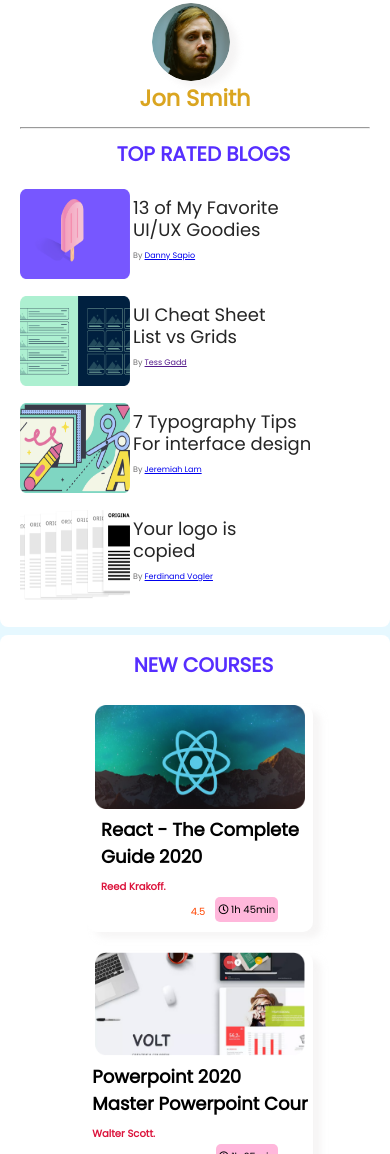
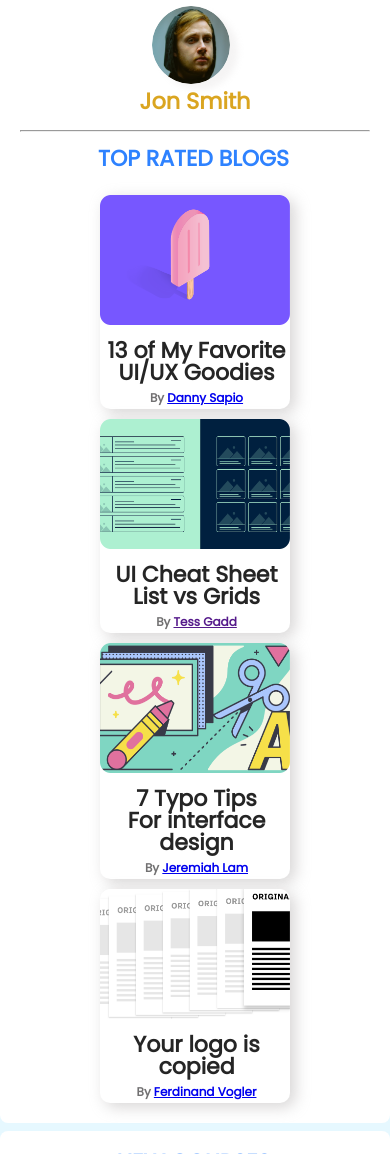
Before and after one commit to Simanto4038/lending-page, a plain HTML site: page index.html in a window 390 px wide. Shown: the part 846-2000 px from the top of the page. Drawn offline with Linux system fonts and the light colour scheme.

```diff
--- a/index.css
+++ b/index.css
@@ -242,7 +242,7 @@
     color: white;
     font-weight: 700;
     height: 30px;
-    width: 250px;
+    width: 60%;
     margin: 5px;
     border: solid white;
 }
@@ -302,7 +302,7 @@
 
     }
 
-    .fab,.fas{
+    .address .fab,.address .fas{
         color: white;
     }
 
@@ -427,17 +427,21 @@
     width: 78px;
 }
 .title{
-    color:#562EFF;
-    font-size: 20px;
-    font-weight: 700;
+    color:#2e82ff;
+    font-size: 22px;
+    font-weight: 800;
     text-align: center;
     margin-bottom: 5px;
     margin-top: 10px;
+    position: relative;
+    left: -10px;
 }
 
 .top-blog{
     display: flex;
     flex-direction: column;
+    justify-content: center;
+    align-items: center;
 
     padding-top: 15px;
 }
@@ -445,7 +449,10 @@
 
 article{
    display: flex;
-
+   flex-direction: column;
+   align-items: center;
+box-shadow: 5px 4px 15px rgba(196, 192, 192, 0.671);
+ border-radius: 10px;
 
 }
 
@@ -453,19 +460,20 @@
     color: rgb(37, 37, 37);
     padding-left: 3px;
     padding-top: 8px;
-    font-size: 18px;
+    font-size: 22px;
     line-height: 22px;
-    font-weight: 500;
+    font-weight: 600;
+    text-align: center;
 }
 
 .article-detail span{
     line-height: 22px;
-    font-size: 8px;
+    font-size: 12px;
     color: rgb(114, 113, 114);
 }
 article img{
-    height: 90px;
-    width: 110px;
+    height: 130px;
+    width: 190px;
 }
 
 
--- a/index.html
+++ b/index.html
@@ -106,8 +106,8 @@
                     </div>
 
                     <div class="article-detail">
-                        <p>7 Typography Tips </p>
-                        <p>For interface design</p>
+                        <p>7 Typo Tips </p>
+                        <p>For interface <br> design</p>
                         <span>By <a href="#">Jeremiah Lam</a></span>
                     </div>
 
@@ -235,12 +235,12 @@
                  <label for="">ENTER YOUR PASSWORD</label>
                 <input type="password" id="password" placeholder="**********">
 
-                <br>
+
 
                 <label for="comment">COMMENT</label>
                 <textarea name="Cooments" id="comment" cols="40" rows="5"></textarea>
+                 <br>
 
-                <br>
                 <button type="submit">SUBMIT</button>
             </form>
 
@@ -251,7 +251,7 @@
                <br>
                <p>Reech Media,<br>
                  Anchorage Avenue,</p>
-               <p>Shrewsbury Business Park,<br>
+               <p>Shrewsy Business Park,<br>
                     Shropshire SY2 6FG</p>
               </div>
               <div class="say-hello">
```
